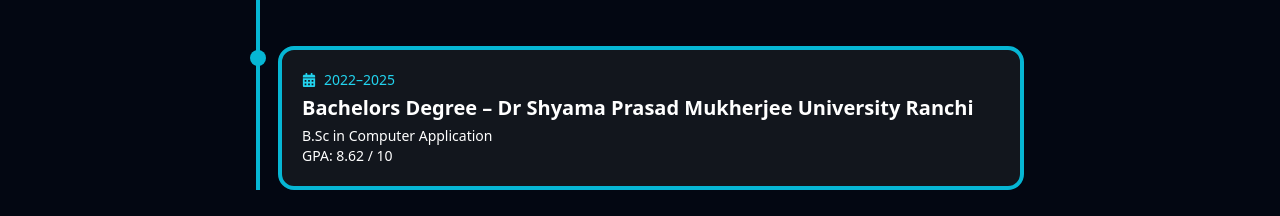
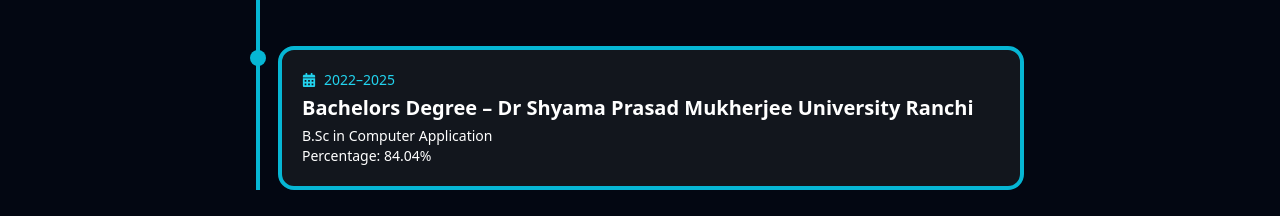
Before and after one commit to abhyaskumar/abhi-portfolio, a React (Vite) app: page / in a window 1280 px wide. Shown: the part 2160-2376 px from the top of the page. Built offline with nearby package versions, Linux system fonts and the light colour scheme.

Commit message:
Updated code

```diff
--- a/src/components/Education.jsx
+++ b/src/components/Education.jsx
@@ -66,7 +66,7 @@
               <h3 className="text-xl font-semibold">Bachelors Degree – Dr Shyama Prasad Mukherjee University Ranchi</h3>
               <p className="text-sm mt-1">
                 B.Sc in Computer Application<br />
-                GPA: 8.62 / 10
+                Percentage: 84.04%
               </p>
             </div>
           </motion.div>
```
